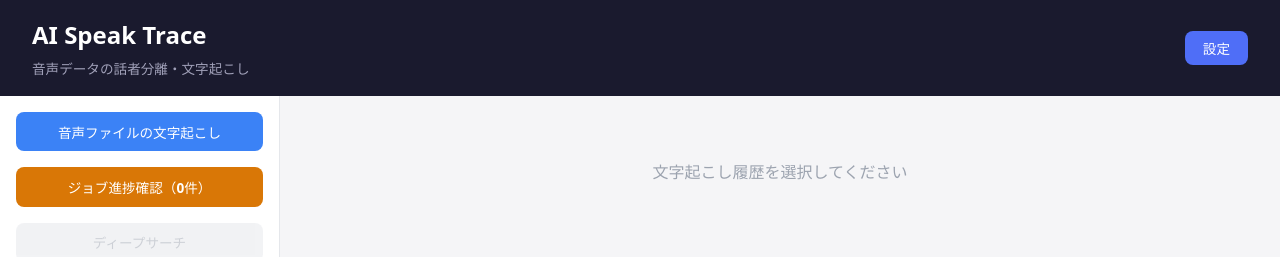
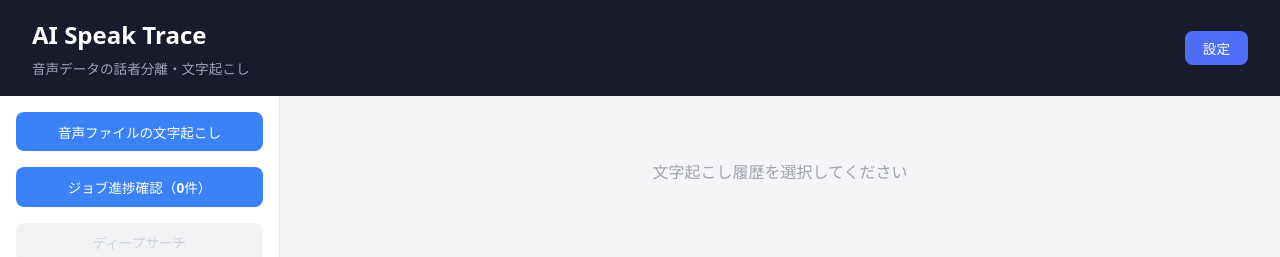
Before and after one commit to saicologic/ai-speak-trace, a React (Vite) app in the folder frontend/: page / in a window 1280 px wide. Shown: the top 257 px of the page. Built offline with nearby package versions, Linux system fonts and the light colour scheme; no server answers.

Commit message:
fix: ジョブ進捗確認のボタンを、ほかのボタンと同じ色にする
Co-Authored-By: Claude Opus 5.5 <noreply@anthropic.com>

```diff
--- a/frontend/src/App.css
+++ b/frontend/src/App.css
@@ -87,14 +87,6 @@
   background-color: #e5e7eb;
   color: #9ca3af;
   cursor: not-allowed;
-}
-
-.sidebar-tab-action--warning {
-  background-color: #d97706;
-}
-
-.sidebar-tab-action--warning:hover {
-  background-color: #b45309;
 }
 
 /* サイドバーセクションタイトル */
--- a/frontend/src/App.tsx
+++ b/frontend/src/App.tsx
@@ -402,7 +402,7 @@ function App() {
           </div>
           <div className="sidebar-tabs">
             <button
-              className="sidebar-tab-action sidebar-tab-action--warning"
+              className="sidebar-tab-action"
               onClick={() => setPage('resumable-jobs')}
             >
               ジョブ進捗確認（{resumableJobs.length}件）
```
